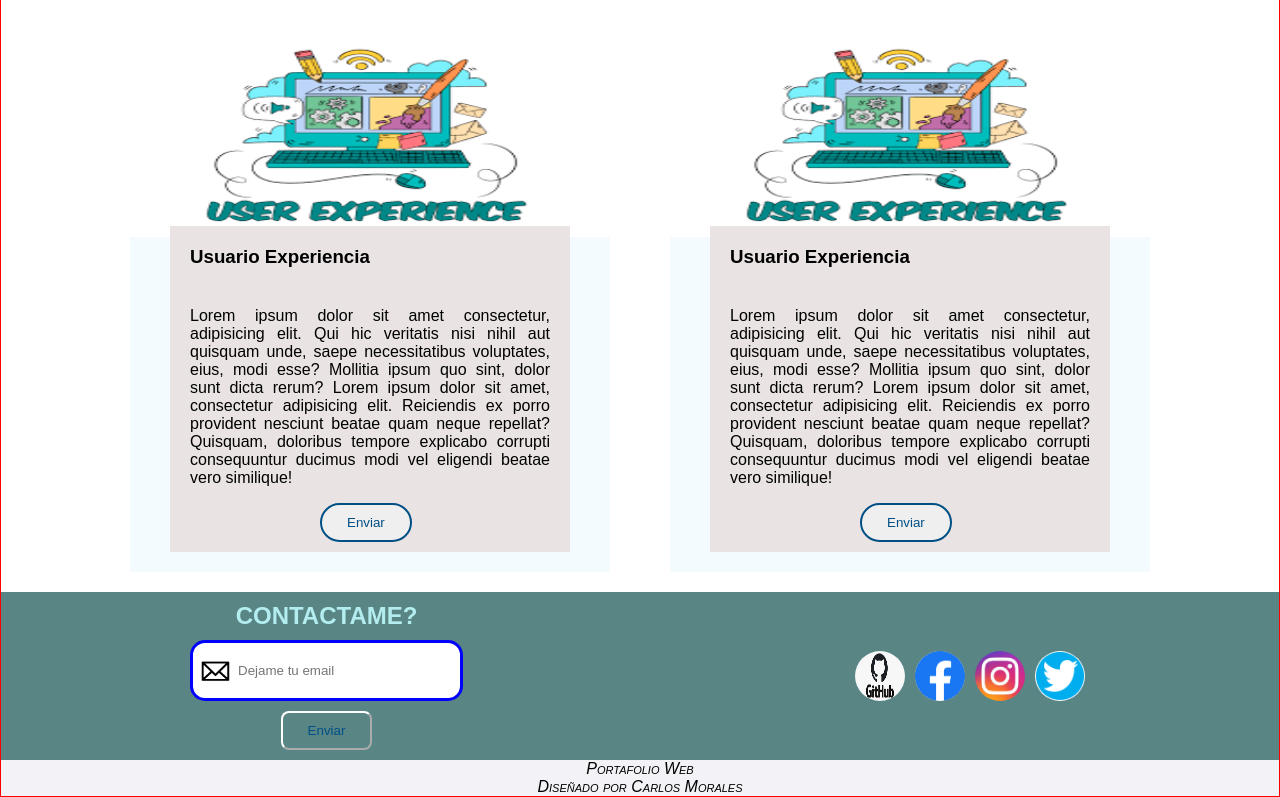
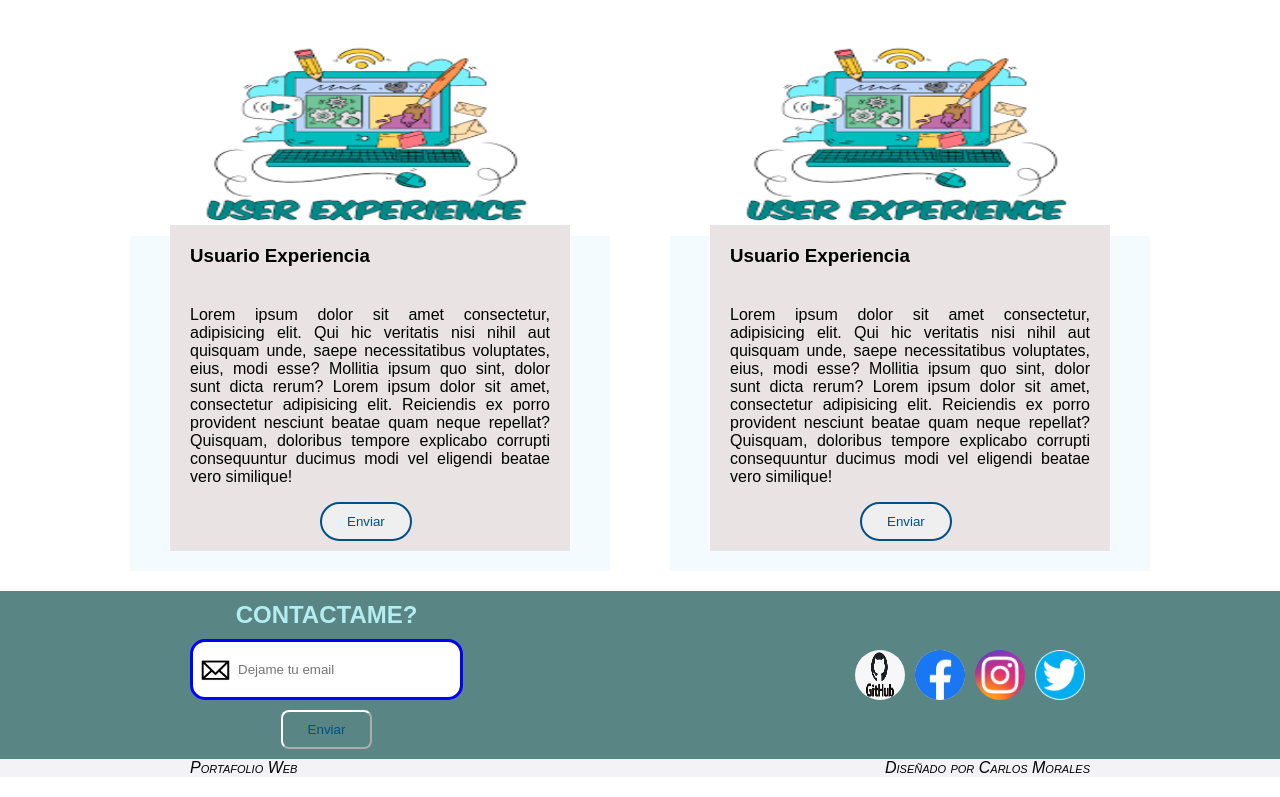
Before and after one commit to carlosjose006/Proyectos-Web---greenBox-Mantis, a plain HTML site: page index.html in a window 1280 px wide. Shown: the part 1173-1970 px from the top of the page. Drawn offline with Linux system fonts and the light colour scheme.

Commit message:
Agregando flex-wap a mis contenedores para que cuando se reduzca el tamano caigan unos debajo del otro.

```diff
--- /dev/null
+++ b/css/mediaQueries.css
@@ -0,0 +1,3 @@
+body {
+    border: 1px solid lightsalmon;
+}
--- a/css/style.css
+++ b/css/style.css
@@ -10,6 +10,7 @@ body {
 header {
     background-color: rgb(242, 242, 247);
     display: flex;
+    flex-wrap: wrap;
     justify-content: space-between;
     align-items: center;
     height: 50px;
@@ -65,6 +66,7 @@ ul a:hover {
 
 .main {
     display: flex;
+    flex-wrap: wrap;
     align-items: center;
     height: 200px;
     justify-content: space-between;
@@ -195,9 +197,10 @@ ul a:hover {
 
 .footer {
     display: flex;
-    flex-direction: column;
+    flex-direction: row;
     align-items: center;
     background-color: rgb(242, 242, 247);
+    justify-content: space-between;
 }
 
 .redes {
@@ -242,6 +245,7 @@ ul a:hover {
 .contact {
     background-color: rgb(89, 133, 133);
     display: flex;
+    flex-wrap: wrap;
     justify-content: space-between;
     padding: 0px 30px;
 }
@@ -303,11 +307,13 @@ ul a:hover {
     flex-wrap: inherit;
 }
 
-@media screen and (min-width:1024px) {
-    body {
-        border: 1px solid red;
-    }
-}
+@media screen and (max-width:1024px) {}
+
+@media screen and (max-width:767px) {}
+
+@media screen and (max-width:480px) {}
+
+@media screen and (max-width:320px) {}
 
 
 /*.flexbox {
--- a/index.html
+++ b/index.html
@@ -8,6 +8,7 @@
     <meta name="viewport" content="width=device-width, initial-scale=1.0">
     <!--Favicon-->
     <link rel="shortcut icon" href="img/manzana.ico" type="image/x-icon">
+
     <link rel="stylesheet" href="css/style.css">
     <title>Proyecto Web </title>
 </head>
@@ -127,7 +128,7 @@
         </div>
     </section>
     <footer class="footer">
-        <div class="wrapper">
+        <div class="wrapper pfooter">
             <p>Portafolio Web</p>
             <p>Diseñado por Carlos Morales</p>
         </div>
```
